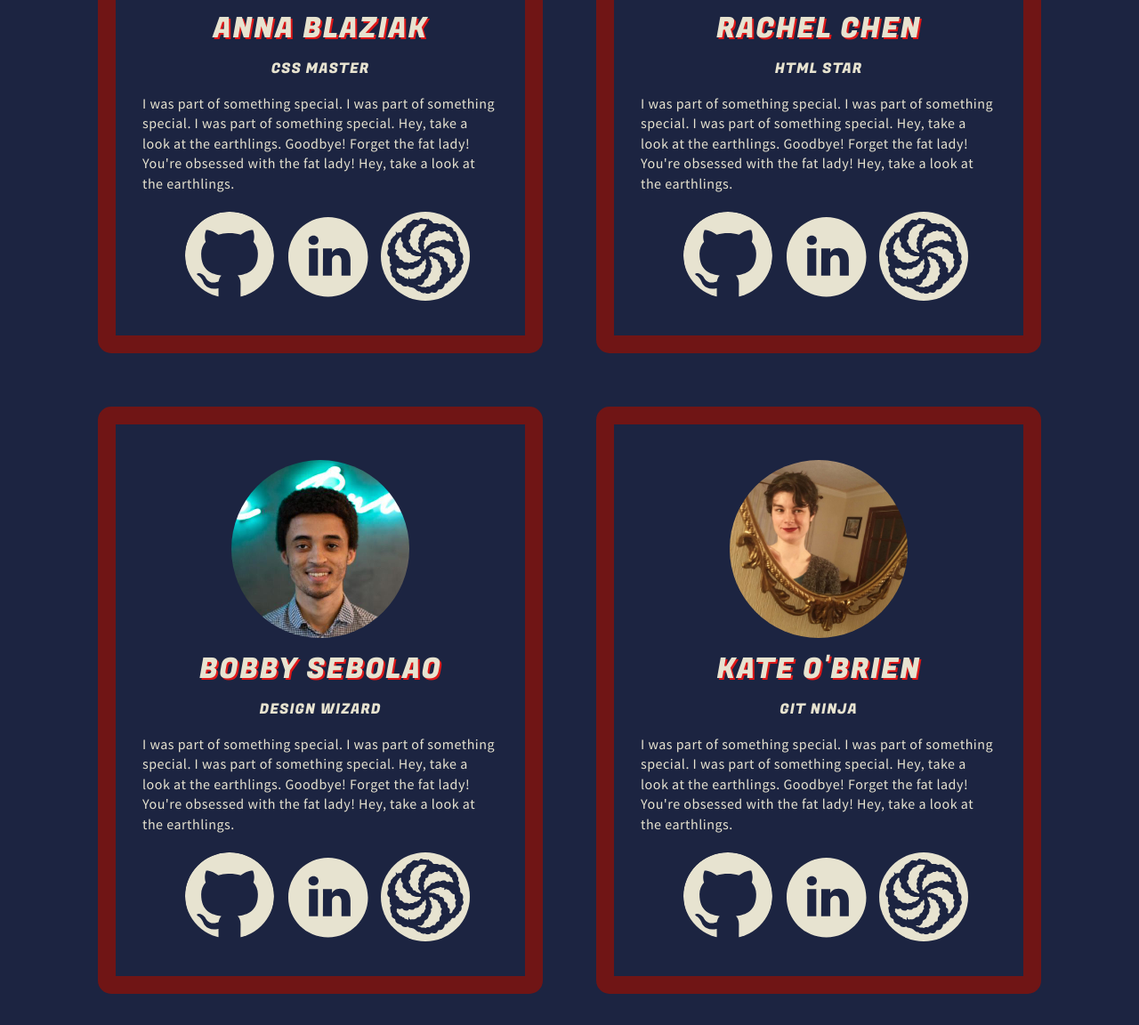
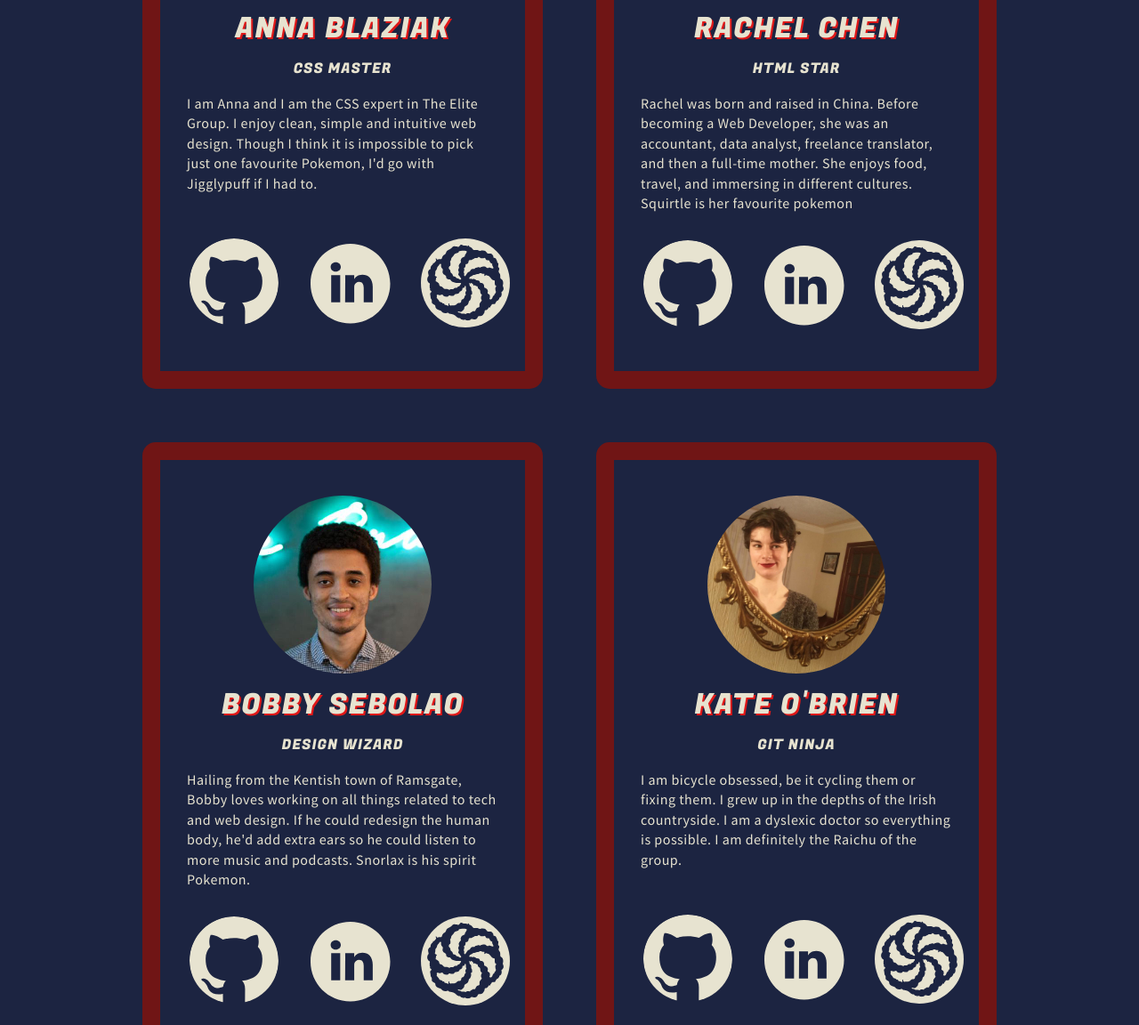
Before and after one commit to FAC-Sixteen/Sparks, a plain HTML site: page index.html in a window 1280 px wide. Shown: the part 1335-2487 px from the top of the page at 89% size. Drawn offline with Linux system fonts and the light colour scheme.

Commit message:
final draft

```diff
--- a/index.html
+++ b/index.html
@@ -23,7 +23,9 @@
   <main>
 
     <section class="about" id="about" aria-label="This is a short overview of the team">
-      <p class="intro">We are <br><span class="typed"></span></p>
+      <div class="about__heading">
+        <p class="intro">We are <br><span class="typed"></span></p>
+      </div>
     </section>
 
     <section class="team" id="team" aria-label="In this section you will learn about the individuals of the team">
@@ -34,10 +36,9 @@
             <img class="profile-card__image" alt="Anna Blaziak profile picture" src="/img/ania.jpg">
             <h2 class="profile-card__name">Anna Blaziak</h2>
             <h3 class="profile-card__title">CSS Master</h3>
-            <p class="profile-card__description">I was part of something special. I was part of something special. I
-              was
-              part of something special. Hey, take a look at the earthlings. Goodbye! Forget the fat lady! You're
-              obsessed with the fat lady! Hey, take a look at the earthlings.</p>
+            <p class="profile-card__description"> I am Anna and I am the CSS expert in The Elite Group. I enjoy clean,
+              simple and intuitive web design. Though I think it is impossible to pick just one favourite Pokemon, I'd
+              go with Jigglypuff if I had to.</p>
             <div class="profile-card__links">
               <a href="https://github.com/aniablaziak"><button class="github"><img class="profile-card__links__github"
                     src="/img/github_logo.svg" alt="link to Anna's github account"></button></a>
@@ -52,10 +53,9 @@
             <img class="profile-card__image" alt="Bobby Sebolao profile picture" src="/img/Bobby.jpg">
             <h2 class="profile-card__name">Bobby Sebolao </h2>
             <h3 class="profile-card__title">Design Wizard</h3>
-            <p class="profile-card__description">I was part of something special. I was part of something special. I
-              was
-              part of something special. Hey, take a look at the earthlings. Goodbye! Forget the fat lady! You're
-              obsessed with the fat lady! Hey, take a look at the earthlings.</p>
+            <p class="profile-card__description">Hailing from the Kentish town of Ramsgate, Bobby loves working on all
+              things related to tech and web design. If he could redesign the human body, he'd add extra ears so he
+              could listen to more music and podcasts. Snorlax is his spirit Pokemon.</p>
             <div class="profile-card__links">
               <a href="https://github.com/bobbysebolao"><button class="github"><img class="profile-card__links__github"
                     src="/img/github_logo.svg" alt="Link to Bobby's Github account"></button></a>
@@ -72,10 +72,9 @@
             <img class="profile-card__image" alt="Rachel Chen profile picture" src="/img/Rach.jpeg">
             <h2 class="profile-card__name">Rachel Chen</h2>
             <h3 class="profile-card__title">HTML Star</h3>
-            <p class="profile-card__description">I was part of something special. I was part of something special. I
-              was
-              part of something special. Hey, take a look at the earthlings. Goodbye! Forget the fat lady! You're
-              obsessed with the fat lady! Hey, take a look at the earthlings.</p>
+            <p class="profile-card__description">Rachel was born and raised in China. Before becoming a Web Developer,
+              she was an accountant, data analyst, freelance translator, and then a full-time mother. She enjoys food,
+              travel, and immersing in different cultures. Squirtle is her favourite pokemon</p>
             <div class="profile-card__links">
               <a href="https://github.com/Rachyanh"><button class="github"><img class="profile-card__links__github" src="/img/github_logo.svg"
                     alt="Link to Rachel's Github account"></button></a>
@@ -90,10 +89,9 @@
             <img class="profile-card__image" alt="Kate O'Brien profile picture" src="/img/Kate.jpg">
             <h2 class="profile-card__name">Kate O'Brien </h2>
             <h3 class="profile-card__title">Git Ninja</h3>
-            <p class="profile-card__description">I was part of something special. I was part of something special. I
-              was
-              part of something special. Hey, take a look at the earthlings. Goodbye! Forget the fat lady! You're
-              obsessed with the fat lady! Hey, take a look at the earthlings.</p>
+            <p class="profile-card__description"> I am bicycle obsessed, be it cycling them or fixing them. I grew up
+              in the depths of the Irish countryside. I am a dyslexic doctor so everything is possible. I am definitely
+              the Raichu of the group.</p>
             <div class="profile-card__links">
               <a href="https://github.com/dubhcait"><button class="github"><img class="profile-card__links__github" src="/img/github_logo.svg"
                     alt="Link to Kate's Github account"></button></a>
--- a/intro.js
+++ b/intro.js
@@ -23,7 +23,7 @@ for (let i = 0; i < words.length; i++) {
       setTimeout(function () {
         typed.textContent += words[i][j];
 
-    }, baseline+(delay*j));
+      }, baseline + (delay * j));
       // if (j == words[i].length-1) {
       //   countdown = j;
       // }
@@ -49,7 +49,7 @@ for (let i = 0; i < words.length; i++) {
 
   // console.log(words[i].split("").slice(0, -1).join(""));
 
-  baseline += (delay*words[i].length)*4;
+  baseline += (delay * words[i].length) * 4;
 
 }
 
--- a/styles.css
+++ b/styles.css
@@ -175,6 +175,13 @@ header a:hover {
     height: 100%;
 }
 
+.about__heading {
+    display: flex;
+    text-align: center;
+    margin: 0 auto;
+    max-width: 540px;
+}
+
 .about {
     height: 100vh;
     background-color: #e7e3d0;
@@ -182,23 +189,24 @@ header a:hover {
 
 .intro {
     padding-top: 1em;
-  padding-bottom: 1em;
+    padding-bottom: 1.5em;
     font-family: 'Fugaz One', cursive;
     color: #701515;
-  font-size: 3em;
+    font-size: 3.1em;
     text-transform: uppercase;
     text-align: center;
 }
+
 .typed {
     font-family: 'Fugaz One', cursive;
     color: #1c2441;
 }
 
 .typed::after {
-  content:'▋';
-  display:inline;
-  -webkit-animation:.7s infinite blink;
-  animation:.7s infinite blink;
+    content: '▋';
+    display: inline;
+    -webkit-animation: .7s infinite blink;
+    animation: .7s infinite blink;
     /*   animation-name: blink;
   animation-duration: 0.7s; */
     animation-timing-function: ease;
@@ -210,20 +218,26 @@ header a:hover {
 }
 
 @keyframes blink {
-  0%,100% {
-    opacity:1
+
+    0%,
+    100% {
+        opacity: 1
     }
+
     50% {
-    opacity:0
+        opacity: 0
     }
 }
 
 @-webkit-keyframes blink {
-  0%,100% {
-    opacity:1
+
+    0%,
+    100% {
+        opacity: 1
     }
+
     50% {
-    opacity:0
+        opacity: 0
     }
 }
 
@@ -253,7 +267,8 @@ img {
     align-items: center;
     margin: 50px;
     padding: 30px 30px;
-    max-width: 400px;
+    height: 600px;
+    max-width: 350px;
 }
 
 .profile-card__links {
@@ -264,6 +279,7 @@ img {
     margin: 10px 0;
     line-height: 1.4;
     letter-spacing: 0.5px;
+    height: 135px;
 }
 
 h2 {
@@ -314,34 +330,18 @@ button img:hover {
 
 }
 
-button.linkedin {
-  width: 95px;
-  height: 95px;
-  margin-right: 10px;
+.profile-card__links a {
+    transition: all 0.15s ease-in;
+    margin: 10px;
 }
 
-button.linkedin:hover {
-    background: #701515;
-    background-repeat: no-repeat;
-    background-size: 100px auto;
-    border-radius: 50%;
-
+.profile-card__links a:hover {
+    transform: scale(1.08);
 }
 
-.github:hover {
-    background: #701515;
-    background-repeat: no-repeat;
-    background-size: 100px auto;
-    border-radius: 50%;
+.profile-card__links a:active {
+    transform: scale(1);
 }
-
-.codewars:hover {
-    background: #701515;
-    background-repeat: no-repeat;
-    background-size: 100px auto;
-    border-radius: 50%;
-}
-
 
 
 .contact {
@@ -417,4 +417,8 @@ footer {
     .profile-card {
         margin: 60px 30px;
     }
+
+    .about__heading {
+        padding-top: 100px;
     }
+}
```
Also changed, not shown: 2 other files. Lines whose indentation alone changed are shown as unchanged.
